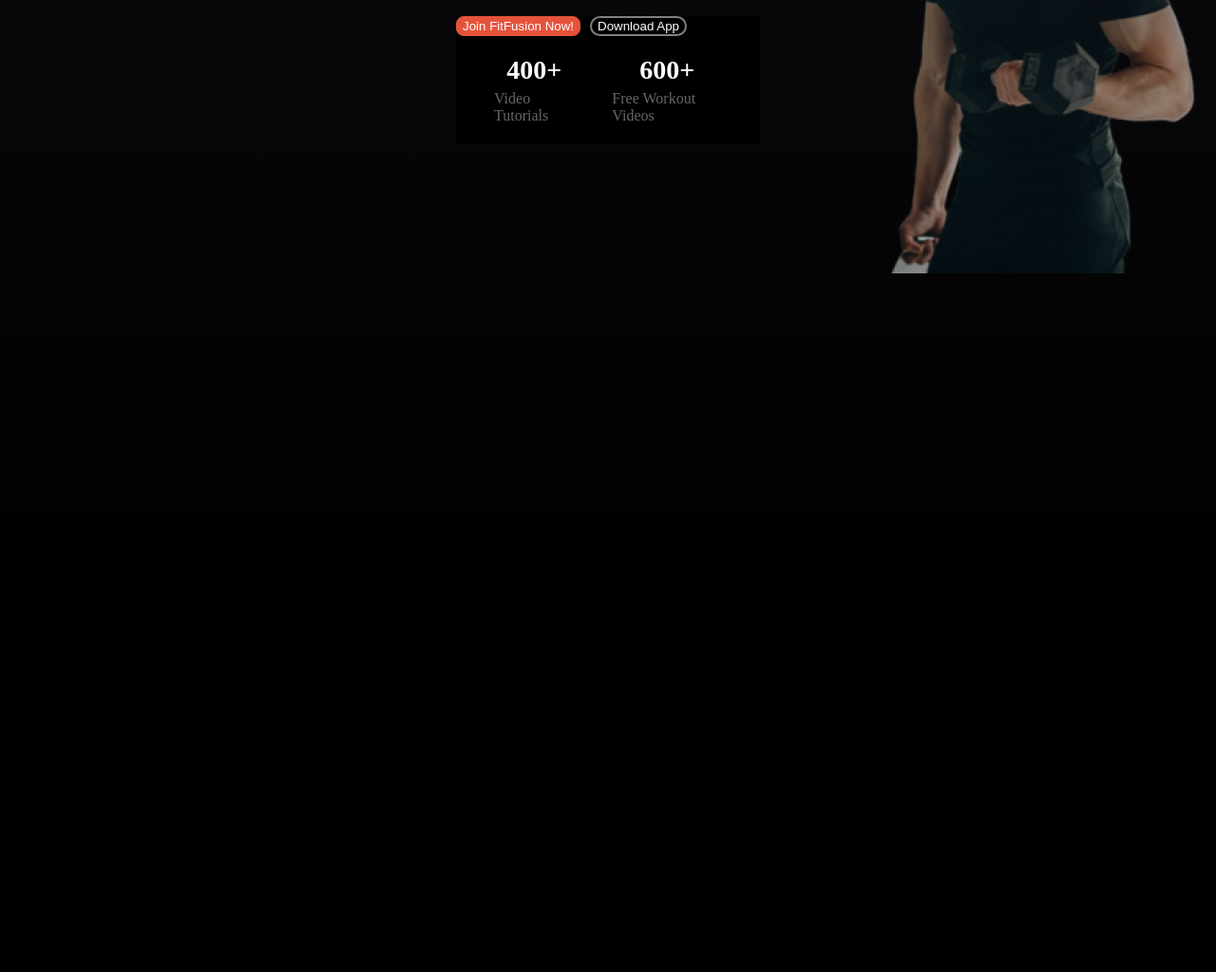
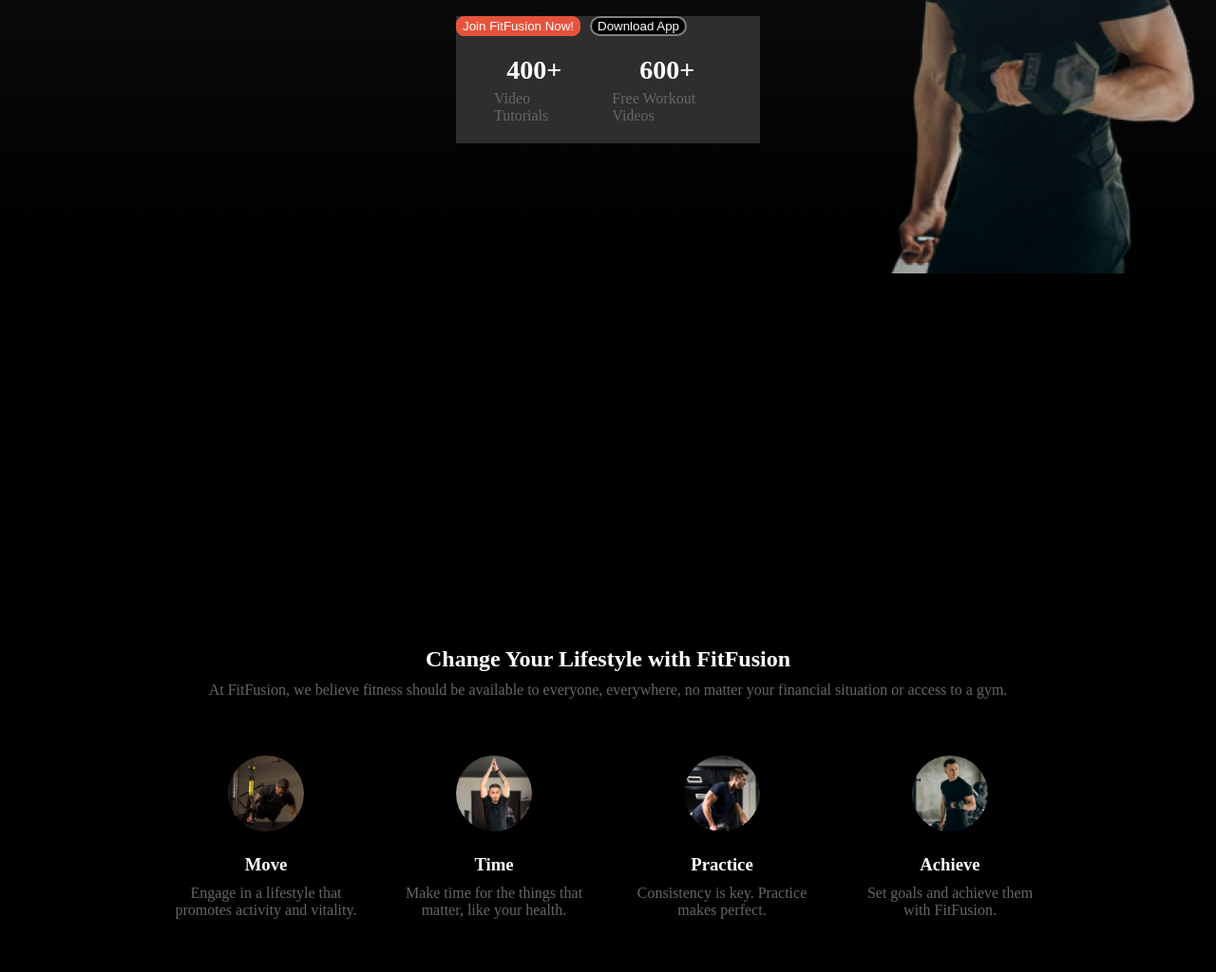
Before and after one commit to jarinkhan/FitFusion, a plain HTML site: page index.html in a window 1280 px wide. Shown: the part 823-1847 px from the top of the page at 95% size. Before the commit the page ends 1454 px from the top, so only its background shows below. Drawn offline with Linux system fonts and the light colour scheme.

Commit message:
Second section updated

```diff
--- a/index.html
+++ b/index.html
@@ -29,23 +29,23 @@
 </nav>
 
  <!------>
- <section class="banner">
+ <section class="banner clr">
  <div class="explore">
 
- <h1 class="bigfont">Transform Your <span class="italic-font">Body</span> & Mind</h1>
+ <h1 class="bigfont">Transform Your <span class="italic-font clr">Body</span> & Mind</h1>
  <p>A vast collection of fitness content, healthy recipes, and success stories to inspire your journey to peak fitness.</p>
 
- <div class="btns">
+ <div class="btns clr">
  <button class="btn-primary span">Join FitFusion Now!</button>
  <button class="btn">Download App</button>
 </div>
 
-<div class="rates">
-    <div class="rate">
+<div class="rates clr">
+    <div class="rate clr">
         <h2>400+</h2>
         <p>Video Tutorials</p>
     </div>
-    <div class="rate">
+    <div class="rate clr">
         <h2>600+</h2>
         <p>Free Workout Videos</p>
     </div>
@@ -55,7 +55,50 @@
 
 </section>
 
+<section class="change-section">
+    <h2>Change Your Lifestyle with FitFusion</h2>
+    <p>At FitFusion, we believe fitness should be available to everyone, everywhere, no matter your financial situation or access to a gym.</p>
+    <div class="grid-items">
+
+   <div class="grid">
+    <div class="img">
+        <img src="./images/im1.png" alt="">
+    </div>
+    <h3>Move</h3>
+    <p>Engage in a lifestyle that promotes activity and vitality.</p>
+
+   </div>
+
+   <div class="grid">
+    <div class="img">
+        <img src="./images/im2.png" alt="">
+    </div>
+    <h3>Time</h3>
+    <p>Make time for the things that matter, like your health.</p>
+
+   </div>
+
+   <div class="grid">
+    <div class="img">
+        <img src="./images/im3.png" alt="">
+    </div>
+    <h3>Practice</h3>
+    <p>Consistency is key. Practice makes perfect.</p>
+
+   </div>
+
+   <div class="grid">
+    <div class="img">
+        <img src="./images/im4.png" alt="">
+    </div>
+    <h3>Achieve</h3>
+    <p>Set goals and achieve them with FitFusion.</p>
+
+   </div>
+
+    </div>
 
 
+</section>
 </body>
 </html>
--- a/styles/style.css
+++ b/styles/style.css
@@ -18,13 +18,13 @@
     background-color: black;
 }
 
-
 .container {
-    width: 90%;
+    width: 80%;
     margin: 5rem auto;
     border-radius: 1rem;
 
 }
+
 .nav-bar {
     display: flex;
     justify-content: space-between;
@@ -58,6 +58,7 @@
     border: 2px solid #E6533C;
     flex-wrap: wrap;
 
+
 }
 
 
@@ -66,8 +67,8 @@
 
     background-image: linear-gradient(
         180deg,
-        rgba(19, 19, 24, 0.8) 0%,
-        rgba(224, 224, 240, 0) 100%
+        rgba(39, 39, 42, 0.906) 0%,
+        rgba(224, 224, 240, 0) 70%
         ),url('../images/explore.png');
 
     background-repeat: no-repeat;
@@ -78,6 +79,7 @@
     color: white;
 
     margin: 0;
+
 
 
 
@@ -125,6 +127,7 @@
     margin-bottom: 20px;
     text-align: left;
     margin: 0;
+    background-color: #2f2e2e;
 
 }
 
@@ -138,6 +141,7 @@
     box-sizing: border-box;
     color: gray;
     margin-top: 5px;
+    background-color: #2f2e2e;
 }
 
 
@@ -167,9 +171,54 @@
 .rate h2 {
     font-size: 28px;
     color: white;
+    background-color: #2f2e2e;
 }
 
 .rate p {
     font-size: 16px;
     color: #666;
 }
+
+
+.banner {
+    background-color: #666;
+}
+
+.clr {
+    background-color: #2f2e2e;
+}
+
+
+.change-section {
+    margin: 0;
+    color: white;
+    padding: 50px 20px;
+    text-align: center;
+}
+
+
+.change-section p {
+    margin-top: 10px;
+    color: #666;
+}
+
+.grid-items {
+    margin-top: 40px;
+    display: flex;
+    justify-content: center;
+    flex-wrap: wrap;
+}
+
+.grid {
+    width: 200px;
+    margin: 20px;
+    text-align: center;
+}
+
+.change-section img {
+    margin-bottom: 20px;
+    width: 80px;
+    height: 80px;
+    border-radius: 50%;
+
+}
```
Also changed, not shown: images/im1.png (renamed from images/image 3.png), images/im2.png (renamed from images/image 2.png), images/im3.png (renamed from images/image 4.png), images/im4.png (renamed from images/explore2.png).
